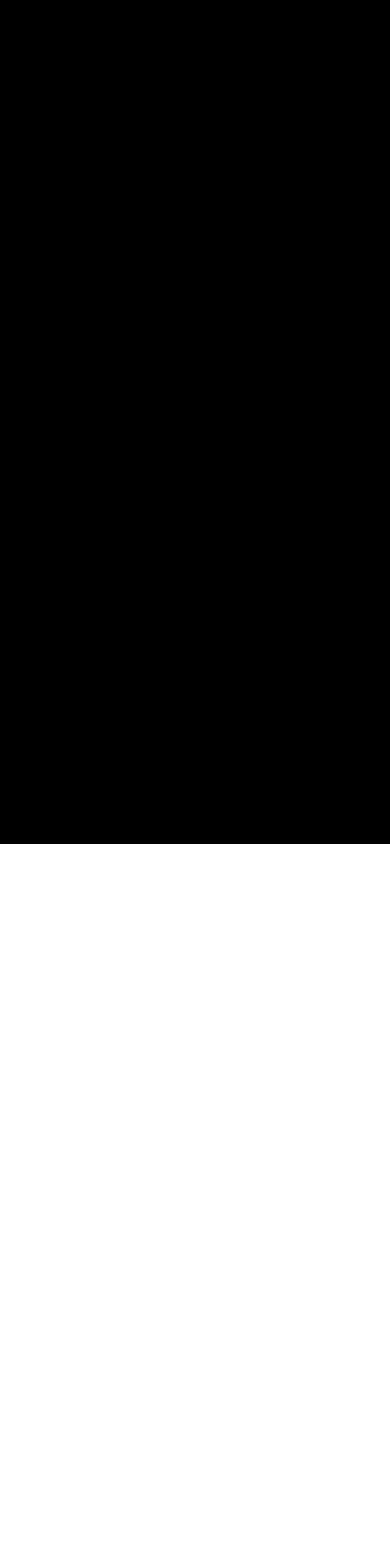
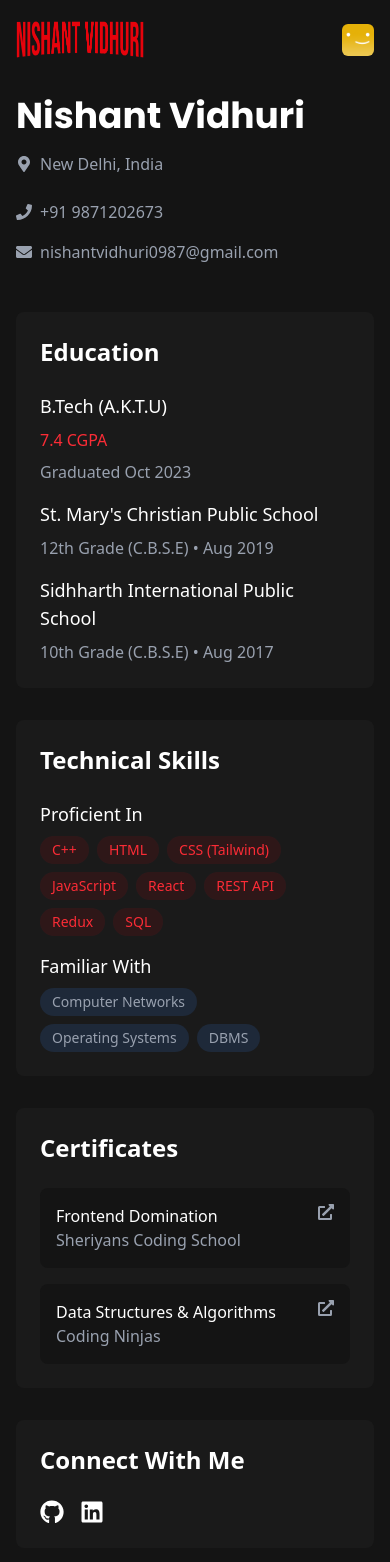
Before and after one commit to Nishantvidhuri/NishantPortfolio, a React (Vite) app: page /about in a window 390 px wide. Before the commit this address had no page. Shown: the top 1562 px of the page. Before the commit the page ends 844 px from the top, so only its background shows below. Built offline with nearby package versions, Linux system fonts and the light colour scheme.

Commit message:
about page added and switch profile working in mobile view

```diff
--- a/src/App.jsx
+++ b/src/App.jsx
@@ -8,7 +8,7 @@ import { ProfileProvider } from "./context/ProfileContext";
 import MyProjects from "./components/MyProjects";
 import { useProfile } from "./context/ProfileContext";
 import emailjs from '@emailjs/browser';
-
+import About from "./pages/About";
 // Create a wrapper component to handle route-based role updates
 const AppContent = () => {
   const location = useLocation();
@@ -43,6 +43,7 @@ const AppContent = () => {
           <Route path="/developer" element={<Developer />} />
           <Route path="/hr" element={<Hr />} />
           <Route path="/projects" element={<MyProjects/>}/>
+          <Route path="/about" element={<About />} />
         </Routes>
       </div>
     </ProjectProvider>
--- a/src/components/Navbar.jsx
+++ b/src/components/Navbar.jsx
@@ -52,22 +52,74 @@ function Navbar() {
     setActiveDropdown(null);
   };
 
+
+
   return (
     <div className={`fixed w-full top-0 left-0  transition-all duration-300 ${scrolled ? "bg-black shadow-lg" : "bg-transparent"} px-0 sm:px-6 py-3 z-50`}>
-      <div className="flex md:hidden justify-between items-center px-2 py-2">
+      <div className="flex md:hidden justify-between items-center px-4 py-2">
         <img className="w-32 h-10" src={Logo} alt="Logo" />
-        <FaSearch className="text-white text-xl cursor-pointer" />
+        <div className="relative">
+          <button
+            onClick={() => handleMouseEnter("profile")}
+            className="flex items-center gap-2 text-white"
+          >
+            <img
+              src={userRole === 'developer' ? DeveloperImg : HrImg}
+              alt="Current Profile"
+              className="w-8 h-8 rounded-md"
+            />
+          </button>
+
+          {activeDropdown === "profile" && (
+            <div
+              className="absolute top-12 right-0 w-40 bg-black/95 border-[1px] border-white/20 rounded-md shadow-lg z-50"
+              onMouseLeave={handleMouseLeave}
+            >
+              <ul className="text-white text-sm font-semibold">
+                <li
+                  className="px-4 py-3 border-b border-gray-800 hover:bg-red-700 flex items-center gap-3 cursor-pointer"
+                  onClick={() => handleProfileSwitch(userRole === 'developer' ? 'hr' : 'developer')}
+                >
+                  <img
+                    src={userRole === 'developer' ? HrImg : DeveloperImg}
+                    alt="Switch Profile"
+                    className="w-6 h-6 rounded-md"
+                  />
+                  <span>{userRole === 'developer' ? "HR" : "Developer"}</span>
+                </li>
+                <li
+                  className="px-4 py-3 hover:bg-red-700 cursor-pointer"
+                  onClick={() => navigate("/")}
+                >
+                  Log Out
+                </li>
+              </ul>
+            </div>
+          )}
+        </div>
       </div>
       <div className="hidden md:flex px-5 py-2 justify-between items-center">
         <div className="flex gap-8 items-center">
           <img className="w-32 h-10" src={Logo} alt="Logo" />
           <div className="flex font-bold text-sm !text-[#D5D5D5] gap-5">
-            <Link to="/developer" className="hover:text-white transition duration-300">Home</Link>
-            <Link to="/projects" className="hover:text-white transition duration-300">My Projects</Link>
-
-            <Link to="/about" className="hover:text-white transition duration-300">About Me</Link>
-
-            <Link to="https://drive.google.com/file/d/18z0fJm-KOhX3aejFhth5Mh1FvrZJip1x/view?usp=sharing" className="hover:text-white transition duration-300">My Resume</Link>
+            <Link
+              to={userRole === 'developer' ? '/developer' : '/hr'}
+              className="hover:text-white transition duration-300"
+            >
+              Home
+            </Link>
+            <Link to="/projects" className="hover:text-white transition duration-300">
+              My Projects
+            </Link>
+            <Link to="/about" className="hover:text-white transition duration-300">
+              About Me
+            </Link>
+            <Link
+              to="https://drive.google.com/file/d/18z0fJm-KOhX3aejFhth5Mh1FvrZJip1x/view?usp=sharing"
+              className="hover:text-white transition duration-300"
+            >
+              My Resume
+            </Link>
           </div>
         </div>
 
--- /dev/null
+++ b/src/pages/About.jsx
@@ -0,0 +1,159 @@
+import React from 'react';
+import Navbar from '../components/Navbar';
+import { FaGithub, FaLinkedin, FaEnvelope, FaMapMarkerAlt, FaPhone, FaExternalLinkAlt } from 'react-icons/fa';
+
+function About() {
+  return (
+    <div className="min-h-screen bg-[#141414]">
+      <Navbar />
+
+      {/* Hero Section */}
+      <div className="relative pt-24 pb-16 px-4 md:px-12">
+        <div className="max-w-6xl mx-auto">
+          {/* Profile Header */}
+          <div className="flex flex-col md:flex-row items-start md:items-end gap-6 md:gap-12 mb-12">
+            <div className="space-y-4">
+              <h1 className="text-4xl md:text-6xl font-bold text-white font-['Poppins']">
+                Nishant Vidhuri
+              </h1>
+              <div className="flex items-center gap-2 text-gray-400">
+                <FaMapMarkerAlt />
+                <span>New Delhi, India</span>
+              </div>
+            </div>
+
+            {/* Contact Info */}
+            <div className="flex flex-wrap gap-4 text-gray-400">
+              <a href="tel:+919871202673" className="flex items-center gap-2 hover:text-white transition-colors">
+                <FaPhone />
+                <span>+91 9871202673</span>
+              </a>
+              <a href="mailto:nishantvidhuri0987@gmail.com" className="flex items-center gap-2 hover:text-white transition-colors">
+                <FaEnvelope />
+                <span>nishantvidhuri0987@gmail.com</span>
+              </a>
+            </div>
+          </div>
+
+          {/* Main Content Grid */}
+          <div className="grid grid-cols-1 lg:grid-cols-3 gap-8">
+            {/* Left Column */}
+            <div className="lg:col-span-2 space-y-8">
+              {/* Education Section */}
+              <section className="bg-[#1a1a1a] rounded-lg p-6 space-y-6">
+                <h2 className="text-2xl font-semibold text-white">Education</h2>
+                <div className="space-y-4">
+                  <div className="space-y-2">
+                    <h3 className="text-lg text-white">B.Tech (A.K.T.U)</h3>
+                    <p className="text-red-500">7.4 CGPA</p>
+                    <p className="text-gray-400">Graduated Oct 2023</p>
+                  </div>
+                  <div className="space-y-2">
+                    <h3 className="text-lg text-white">St. Mary's Christian Public School</h3>
+                    <p className="text-gray-400">12th Grade (C.B.S.E) • Aug 2019</p>
+                  </div>
+                  <div className="space-y-2">
+                    <h3 className="text-lg text-white">Sidhharth International Public School</h3>
+                    <p className="text-gray-400">10th Grade (C.B.S.E) • Aug 2017</p>
+                  </div>
+                </div>
+              </section>
+
+              {/* Skills Section */}
+              <section className="bg-[#1a1a1a] rounded-lg p-6 space-y-6">
+                <h2 className="text-2xl font-semibold text-white">Technical Skills</h2>
+                <div className="space-y-4">
+                  <div>
+                    <h3 className="text-lg text-white mb-2">Proficient In</h3>
+                    <div className="flex flex-wrap gap-2">
+                      {['C++', 'HTML', 'CSS (Tailwind)', 'JavaScript', 'React', 'REST API', 'Redux', 'SQL'].map((skill) => (
+                        <span key={skill} className="px-3 py-1 bg-red-600/10 text-red-500 rounded-full text-sm">
+                          {skill}
+                        </span>
+                      ))}
+                    </div>
+                  </div>
+                  <div>
+                    <h3 className="text-lg text-white mb-2">Familiar With</h3>
+                    <div className="flex flex-wrap gap-2">
+                      {['Computer Networks', 'Operating Systems', 'DBMS'].map((skill) => (
+                        <span key={skill} className="px-3 py-1 bg-gray-800 text-gray-400 rounded-full text-sm">
+                          {skill}
+                        </span>
+                      ))}
+                    </div>
+                  </div>
+                </div>
+              </section>
+            </div>
+
+            {/* Right Column */}
+            <div className="space-y-8">
+              {/* Certificates Section */}
+              <section className="bg-[#1a1a1a] rounded-lg p-6 space-y-6">
+                <h2 className="text-2xl font-semibold text-white">Certificates</h2>
+                <div className="space-y-4">
+                  <a
+                    href="https://drive.google.com/file/d/1CnF-ItunVRUbe0q6f-YYpN3sCpaEkkbf/view"
+                    target="_blank"
+                    rel="noopener noreferrer"
+                    className="block p-4 bg-[#141414] rounded-lg group hover:bg-[#1c1c1c] transition-colors"
+                  >
+                    <div className="flex justify-between items-start">
+                      <div>
+                        <h3 className="text-white font-medium">Frontend Domination</h3>
+                        <p className="text-gray-400">Sheriyans Coding School</p>
+                      </div>
+                      <FaExternalLinkAlt className="text-gray-400 group-hover:text-white transition-colors" />
+                    </div>
+                  </a>
+                  <a
+                    href="https://drive.google.com/file/d/1KbxojO0BGBbZD7pIh0uHtOXk4HKvGyXH/view"
+                    target="_blank"
+                    rel="noopener noreferrer"
+                    className="block p-4 bg-[#141414] rounded-lg group hover:bg-[#1c1c1c] transition-colors"
+                  >
+                    <div className="flex justify-between items-start">
+                      <div>
+                        <h3 className="text-white font-medium">Data Structures & Algorithms</h3>
+                        <p className="text-gray-400">Coding Ninjas</p>
+                      </div>
+                      <FaExternalLinkAlt className="text-gray-400 group-hover:text-white transition-colors" />
+                    </div>
+                  </a>
+                </div>
+              </section>
+
+              {/* Social Links */}
+              <section className="bg-[#1a1a1a] rounded-lg p-6 space-y-6">
+                <h2 className="text-2xl font-semibold text-white">Connect With Me</h2>
+                <div className="flex gap-4">
+                  <a
+                    href="https://github.com/Nishantvidhuri"
+                    target="_blank"
+                    rel="noopener noreferrer"
+                    className="flex items-center gap-2 text-gray-400 hover:text-white transition-colors group"
+                  >
+                    <FaGithub size={24} className="text-white" />
+
+                  </a>
+                  <a
+                    href="https://www.linkedin.com/in/nishant-vidhuri-092a63124/"
+                    target="_blank"
+                    rel="noopener noreferrer"
+                    className="flex items-center gap-2 text-gray-400 hover:text-white transition-colors group"
+                  >
+                    <FaLinkedin size={24} className="text-white" />
+
+                  </a>
+                </div>
+              </section>
+            </div>
+          </div>
+        </div>
+      </div>
+    </div>
+  );
+}
+
+export default About;
```
